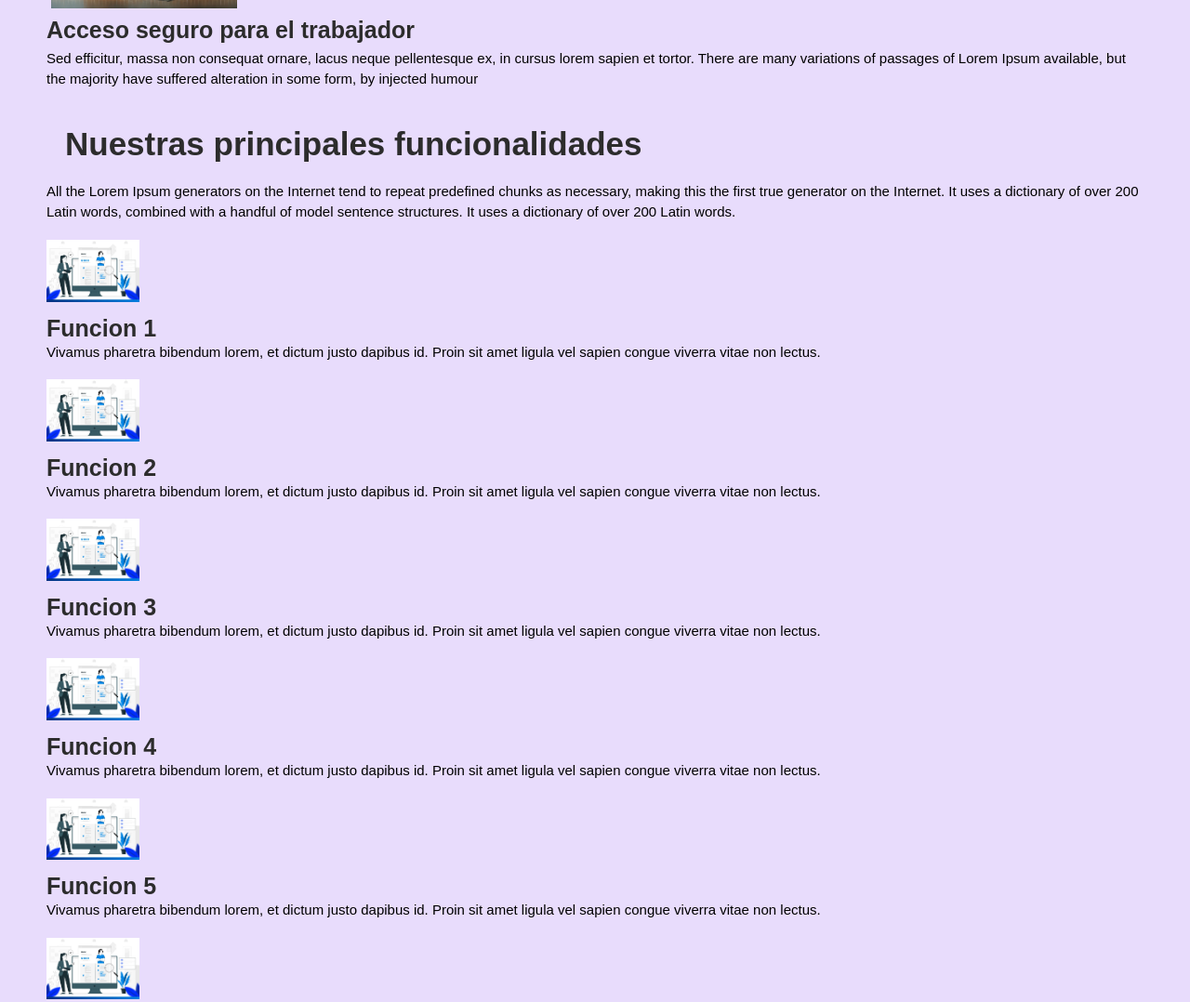
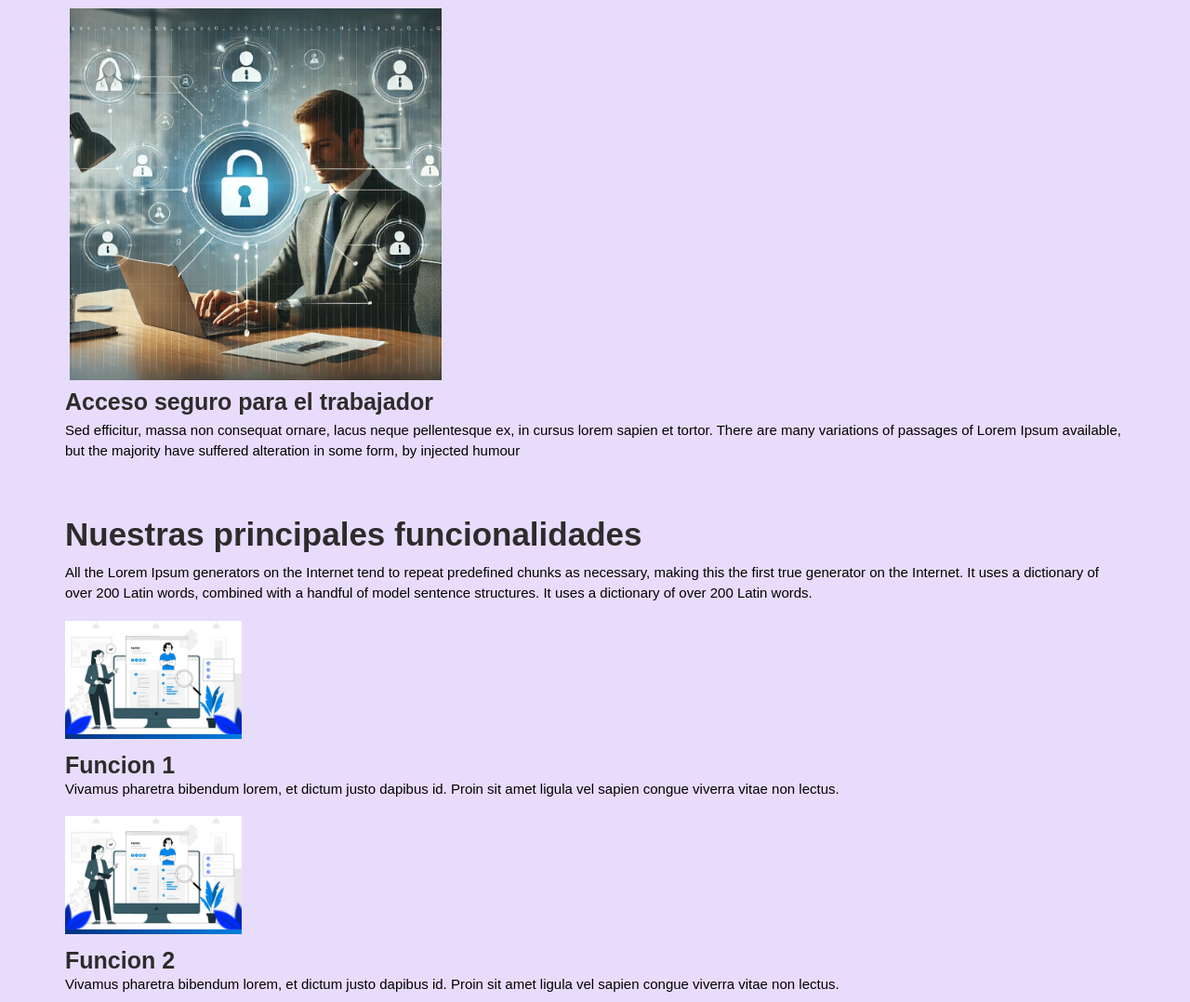
Before and after one commit to soliva-dev/legajos.online.coder-project, a plain HTML site: page legajosonline-project-coder/index.html in a window 1280 px wide. Shown: the part 1040-2118 px from the top of the page at 93% size. Drawn offline with Linux system fonts and the light colour scheme.

Commit message:
Avanzo con css

```diff
--- a/legajosonline-project-coder/css/styles.css
+++ b/legajosonline-project-coder/css/styles.css
@@ -47,6 +47,7 @@ h2 {
     font-size: 35px;
     font-weight: 600;
     color: #2C2C2C;
+    margin-bottom: 10px;
 }
 
 h3 {
@@ -59,17 +60,6 @@ p {
     font-size: 15px;
     font-weight: 400;
     line-height: 1.5;
-}
-
-.error404 h1 {
-    font-size: 30px;
-    text-align: center;
-    text-transform: none;
-}
-
-.error404 p {
-    text-align: center;
-    text-transform: none;
 }
 
 main, footer {
@@ -126,6 +116,17 @@ footer div div div p {
     float: right;
 }
 
+.error404 h1 {
+    font-size: 30px;
+    text-align: center;
+    text-transform: none;
+}
+
+.error404 p {
+    text-align: center;
+    text-transform: none;
+}
+
 /* index.html */
 header .navegacion-principal {
     padding: 0;
@@ -173,9 +174,9 @@ header nav a img {
     padding: 10px;
 }
 
-.contenedor-main section div img {
-    width: 200px;
-    height: 200px;
+main section div img {
+    width: 400px;
+    height: 400px;
     margin: 5px;
 }
 
@@ -183,12 +184,12 @@ body main section div h3 {
     margin-bottom: 5px;
 }
 
-body main section h2 {
-    margin: 20px;
+main section {
+    padding: 20px;
 }
 
 main .contenedor-funciones-sec img {
-    width: 100px;
+    width: 190px;
     margin-bottom: 10px;
 }
 
```
